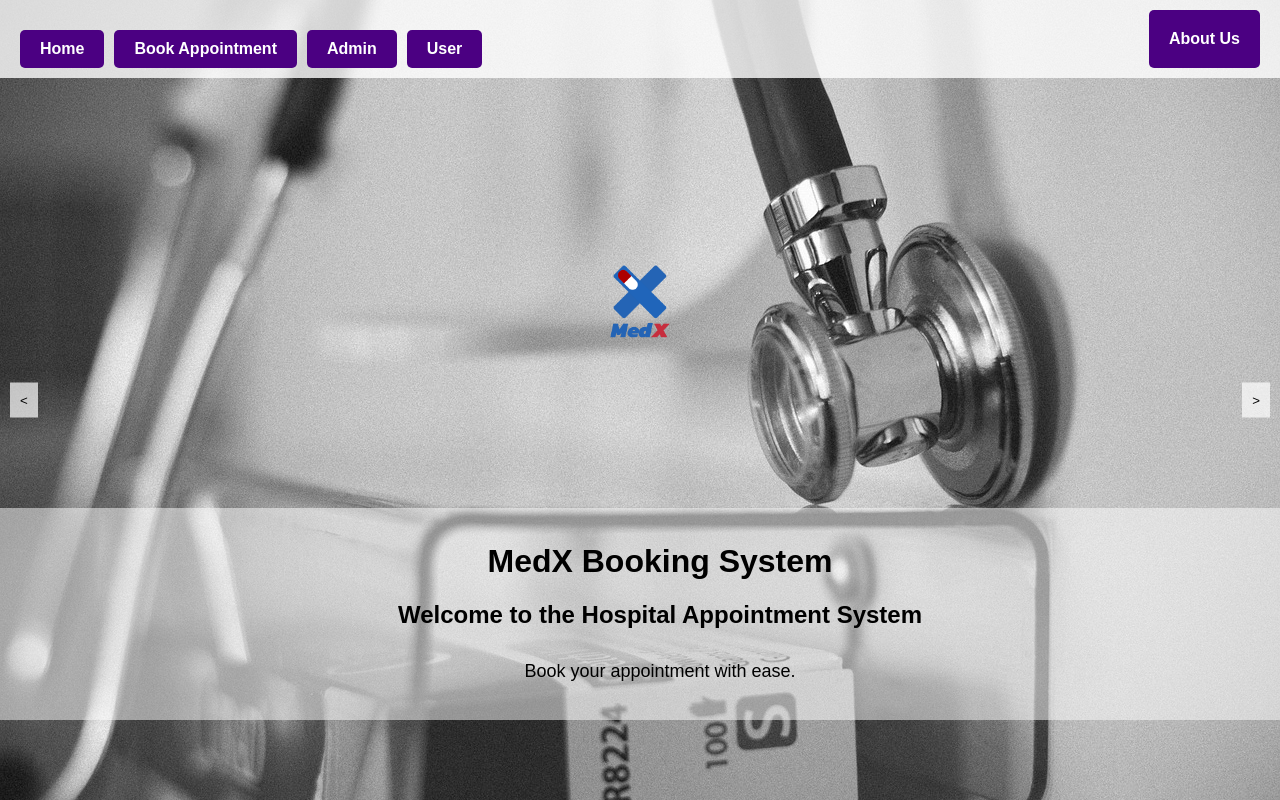
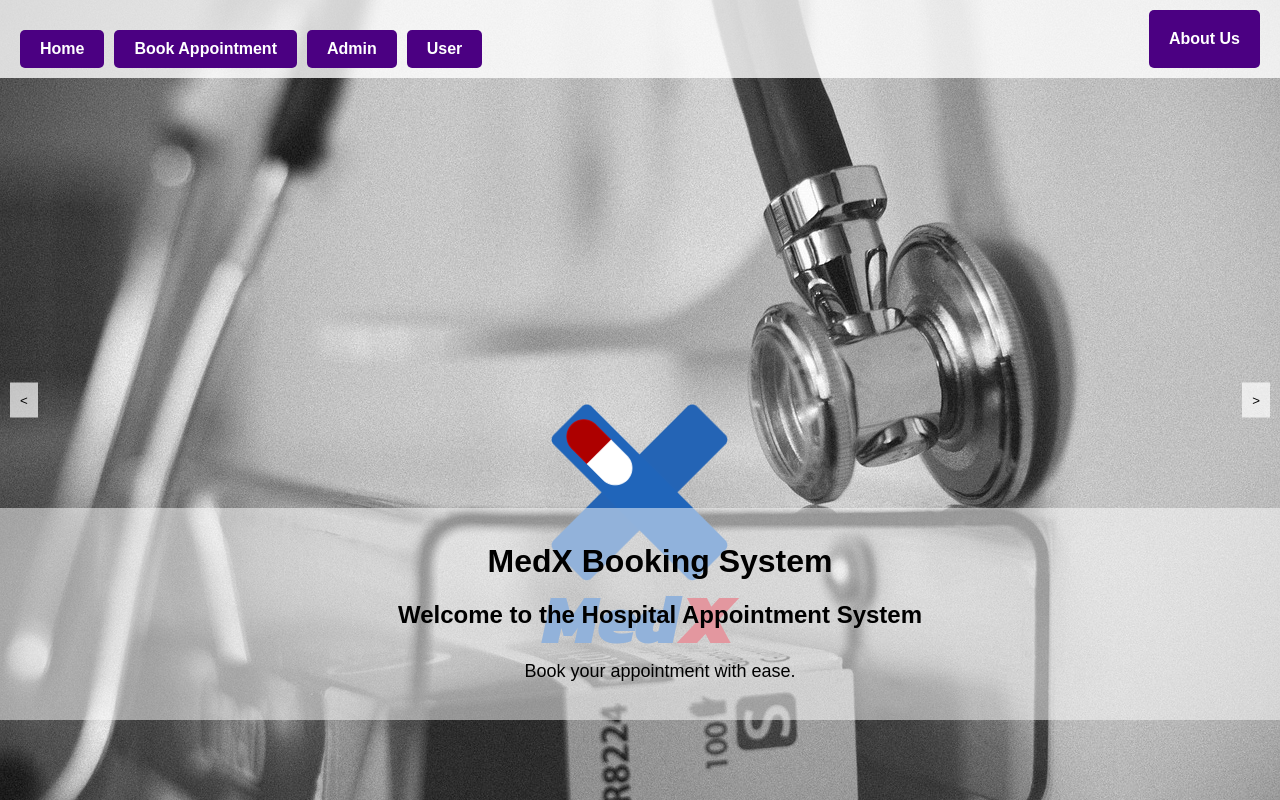
Before and after one commit to AshR10/dbms, a React (Create React App) app in the folder hospital-appointment/: page / in a window 1280 px wide. Shown: the top 800 px of the page. Built offline with nearby package versions, Linux system fonts and the light colour scheme.

Commit message:
add user

```diff
--- a/hospital-appointment/src/pages/Home.css
+++ b/hospital-appointment/src/pages/Home.css
@@ -52,7 +52,7 @@
 .logo {
   display: block; /* Centers the image as a block element */
   margin: 10% auto; /* Center vertically in the viewport; adjust as needed */
-  max-width: 150px; /* Adjust the max width as needed */
+  max-width: 500px; /* Adjust the max width as needed */
   opacity: 1; /* Make the logo opaque */
 
 }
```
